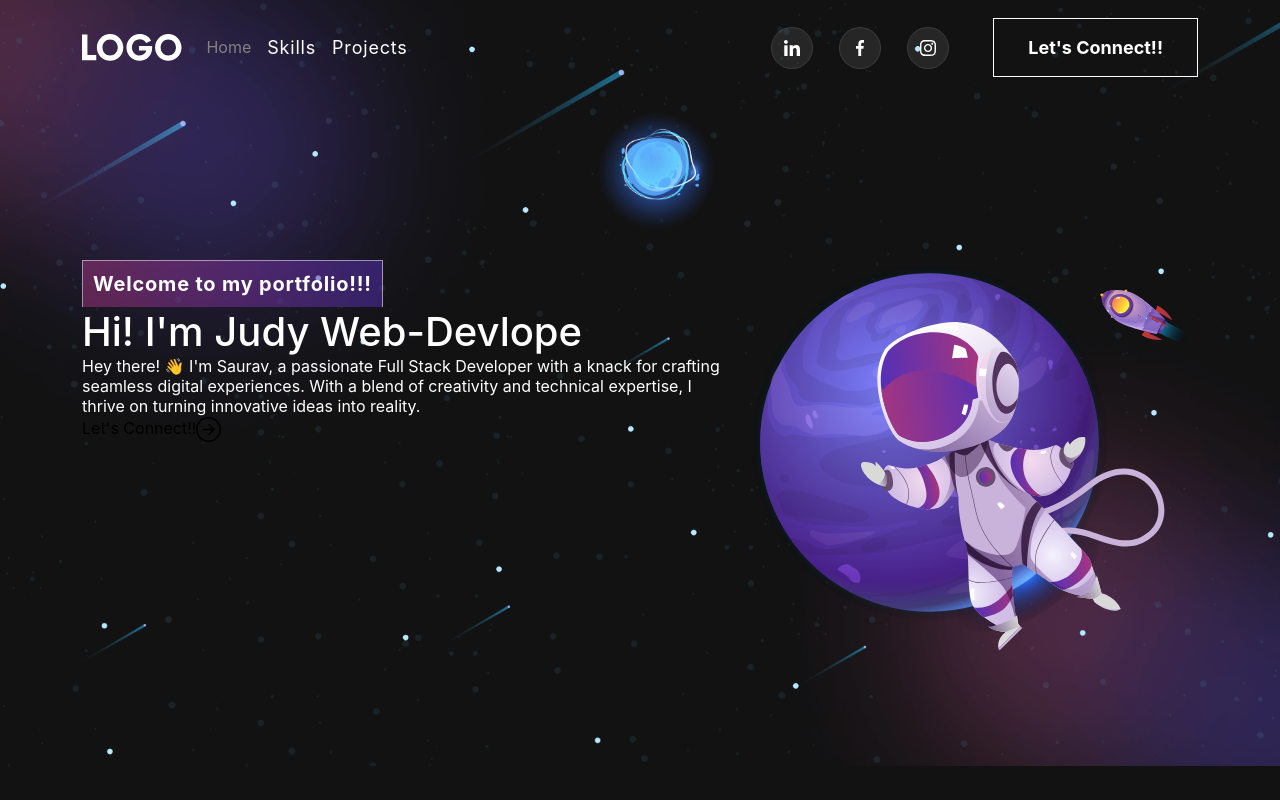
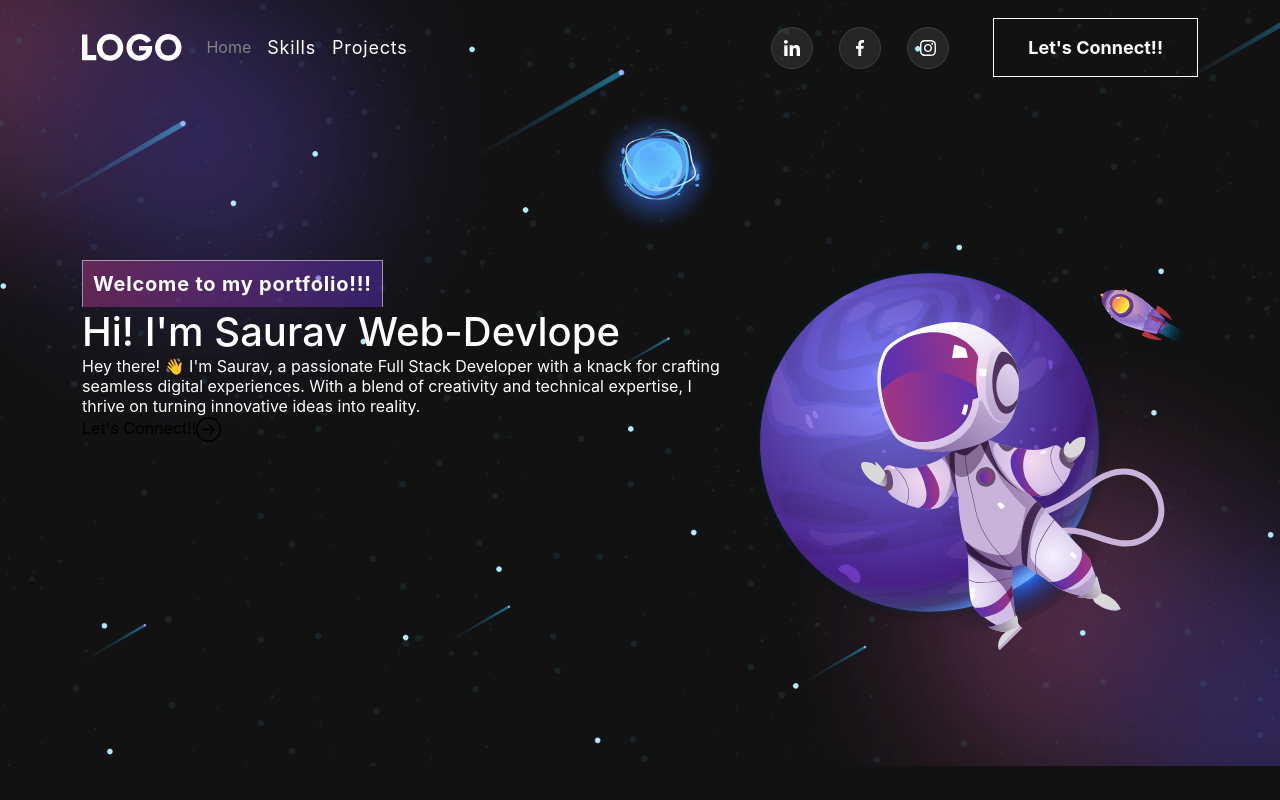
Before and after one commit to saurav-04/portfolio-personal, a React (Create React App) app: page / in a window 1280 px wide. Built offline with nearby package versions, Linux system fonts and the light colour scheme.

Commit message:
Update Banner.js

```diff
--- a/src/components/Banner.js
+++ b/src/components/Banner.js
@@ -47,7 +47,7 @@
 
                         <span className="tagline">Welcome to my portfolio!!!</span>
 
-                        <h1>{`Hi! I'm Judy`} <span className="wrap">{text}</span></h1>
+                        <h1>{` Hi! I'm Saurav `} <span className="wrap">{text}</span></h1>
 
                         <p>
                             Hey there! 👋 I'm Saurav, a passionate Full Stack Developer with a knack for crafting seamless digital experiences. With a blend of creativity and technical expertise, I thrive on turning innovative ideas into reality.
```
